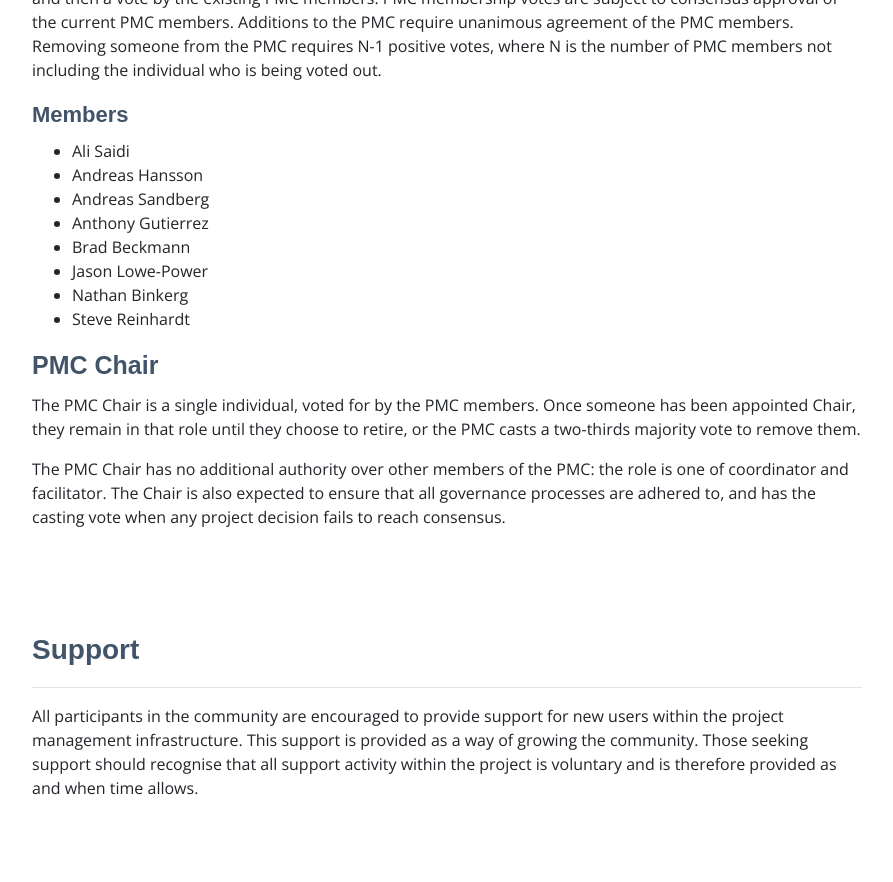
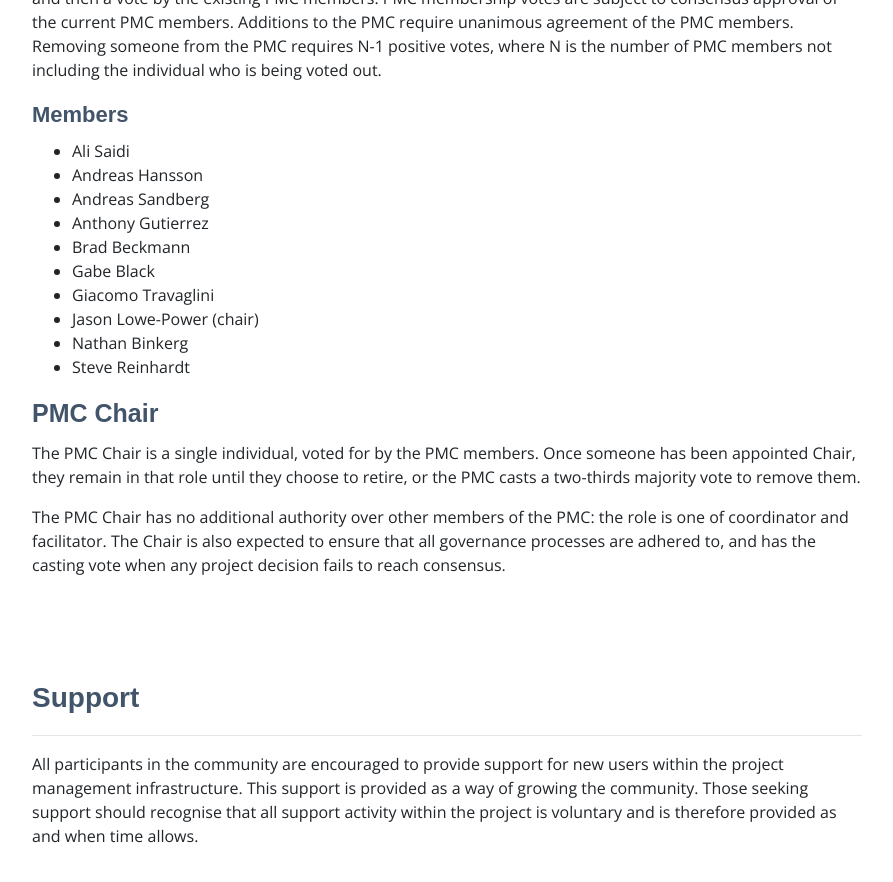
Before and after one commit to gem5/website, a Jekyll site: the page built from _pages/governance.md, in a window 1280 px wide and 900 px high, scrolled down 5006 px. Shown: the top 882 px of the window, without its empty margins (53-946 px from the left). Built offline with Jekyll 4.4.1, drawn with Linux system fonts in a browser that asks for light colours; nearby versions of some CDN libraries; some web fonts are replaced.

Commit message:
Update governance with new PMC members

```diff
--- a/_pages/governance.md
+++ b/_pages/governance.md
@@ -117,7 +117,9 @@ Membership of the PMC is by invitation from the existing PMC members. A nominati
 *   Andreas Sandberg
 *   Anthony Gutierrez
 *   Brad Beckmann
-*   Jason Lowe-Power
+*   Gabe Black
+*   Giacomo Travaglini
+*   Jason Lowe-Power (chair)
 *   Nathan Binkerg
 *   Steve Reinhardt
 
```
